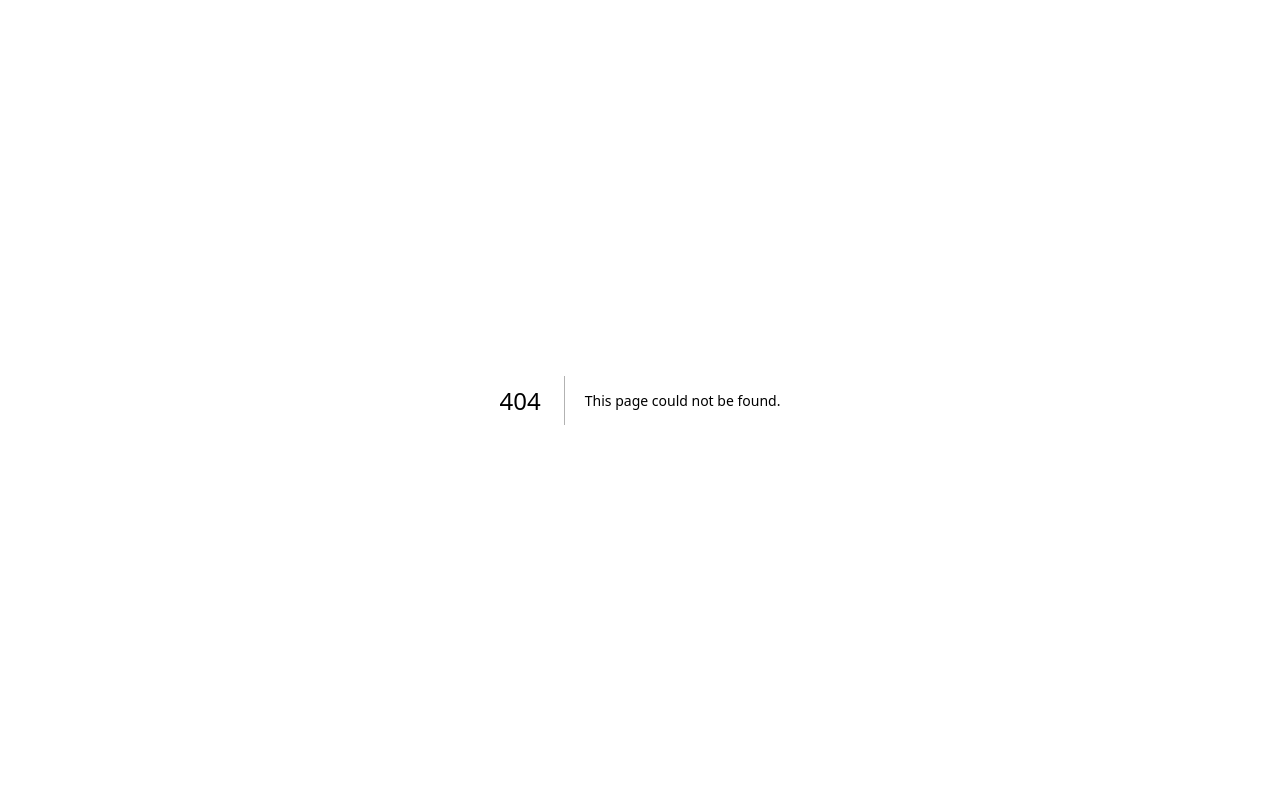
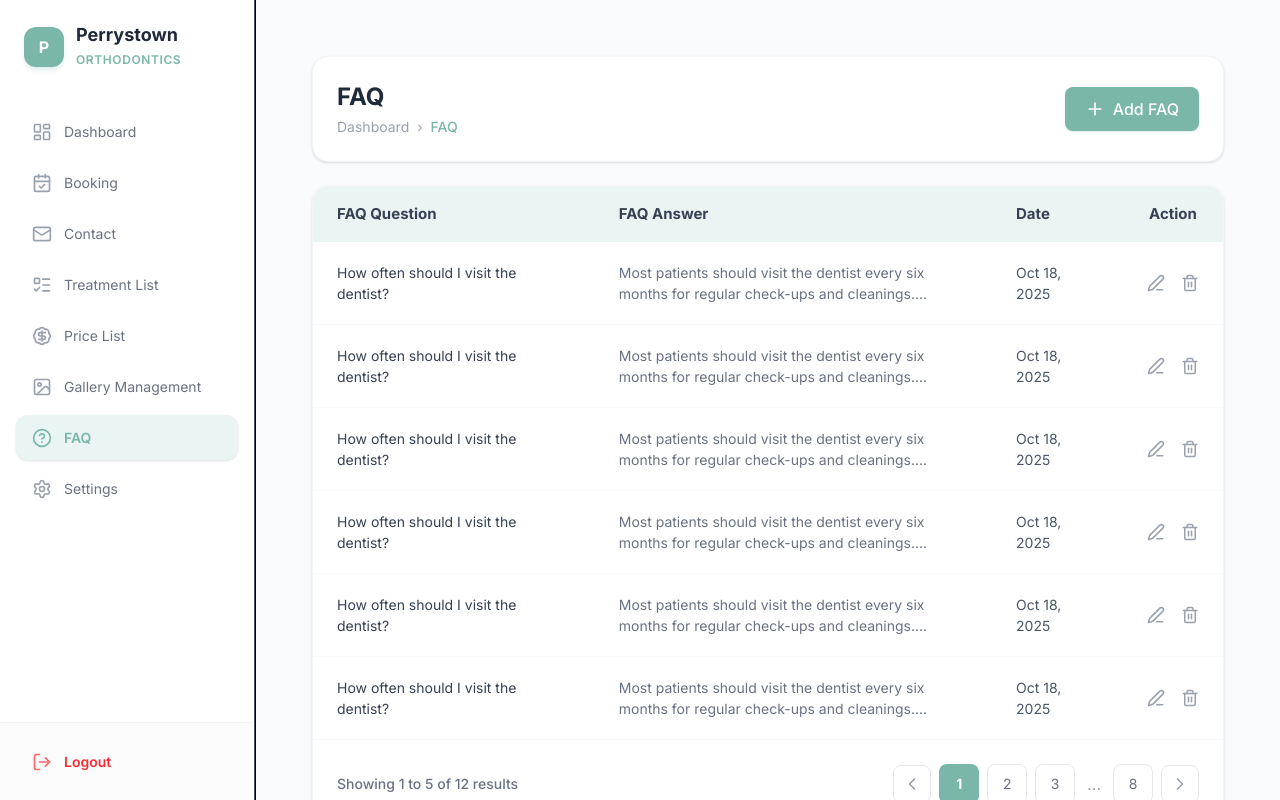
Before and after one commit to omar-faruk72/ivory-port, a Next.js app: page /dashboard/faq in a window 1280 px wide. Before the commit this address had no page. Built offline with nearby package versions, Linux system fonts and the light colour scheme.

Commit message:
faq page complite

```diff
--- /dev/null
+++ b/app/dashboard/faq/page.tsx
@@ -0,0 +1,113 @@
+"use client";
+
+import React from 'react';
+import Link from 'next/link'; // লিঙ্ক ইম্পোর্ট করা হয়েছে
+import { Plus, Edit3, Trash2, ChevronLeft, ChevronRight } from 'lucide-react';
+
+const FAQManagement = () => {
+  // ডামি ডাটা
+  const faqData = Array(6).fill({
+    _id: "1", // আইডির নমুনা
+    question: "How often should I visit the dentist?",
+    answer: "Most patients should visit the dentist every six months for regular check-ups and cleanings....",
+    date: "Oct 18, 2025"
+  });
+
+  return (
+    <div className="p-6 bg-gray-50 min-h-screen">
+      {/* Header Section */}
+      <div className="bg-white p-6 rounded-2xl shadow-sm border border-gray-100 flex justify-between items-center mb-6">
+        <div>
+          <h1 className="text-2xl font-bold text-gray-800">FAQ</h1>
+          <nav className="flex items-center gap-2 text-sm text-gray-400 mt-1">
+            {/* ড্যাশবোর্ড লিঙ্ক */}
+            <Link href="/dashboard" className="hover:text-[#7AB7A9] transition-colors">
+              Dashboard
+            </Link>
+            <span>›</span>
+            <span className="text-[#7AB7A9] font-medium">FAQ</span>
+          </nav>
+        </div>
+
+        {/* Add FAQ বাটনে লিঙ্ক যুক্ত করা হয়েছে */}
+        <Link
+          href="/dashboard/faq/add"
+          className="flex items-center gap-2 bg-[#7AB7A9] hover:bg-[#68a093] text-white px-5 py-2.5 rounded-lg transition-all font-medium shadow-sm shadow-[#7AB7A9]/20"
+        >
+          <Plus size={20} />
+          Add FAQ
+        </Link>
+      </div>
+
+      {/* Table Section */}
+      <div className="bg-white rounded-2xl shadow-sm border border-gray-100 overflow-hidden">
+        <div className="overflow-x-auto">
+          <table className="w-full text-left border-collapse">
+            <thead>
+              <tr className="bg-[#EAF4F2] text-gray-700 font-semibold text-[15px]">
+                <th className="px-6 py-4">FAQ Question</th>
+                <th className="px-6 py-4">FAQ Answer</th>
+                <th className="px-6 py-4">Date</th>
+                <th className="px-6 py-4 text-center">Action</th>
+              </tr>
+            </thead>
+            <tbody className="divide-y divide-gray-50">
+              {faqData.map((faq, index) => (
+                <tr key={index} className="hover:bg-gray-50/50 transition-colors">
+                  <td className="px-6 py-5 text-gray-700 text-[14px] max-w-[300px]">
+                    {faq.question}
+                  </td>
+                  <td className="px-6 py-5 text-gray-500 text-[14px] max-w-[400px]">
+                    {faq.answer}
+                  </td>
+                  <td className="px-6 py-5 text-gray-600 text-[14px]">
+                    {faq.date}
+                  </td>
+                  <td className="px-6 py-5">
+                    <div className="flex items-center justify-center gap-4">
+                      {/* এডিট বাটনে ডায়নামিক লিঙ্ক */}
+                      <Link
+                        href={`/dashboard/faq/edit/${faq._id}`}
+                        className="text-gray-400 hover:text-[#7AB7A9] transition-colors"
+                      >
+                        <Edit3 size={18} />
+                      </Link>
+                      <button className="text-gray-400 hover:text-red-500 transition-colors">
+                        <Trash2 size={18} />
+                      </button>
+                    </div>
+                  </td>
+                </tr>
+              ))}
+            </tbody>
+          </table>
+        </div>
+
+        {/* Pagination Section */}
+        <div className="p-6 border-t border-gray-50 flex flex-col sm:flex-row justify-between items-center gap-4">
+          <p className="text-gray-500 text-sm font-medium">
+            Showing 1 to 5 of 12 results
+          </p>
+
+          <div className="flex items-center gap-2">
+            <button className="p-2 border border-gray-200 rounded-lg text-gray-400 hover:bg-gray-50 disabled:opacity-50">
+              <ChevronLeft size={20} />
+            </button>
+
+            <button className="w-10 h-10 bg-[#7AB7A9] text-white rounded-lg font-bold text-sm">1</button>
+            <button className="w-10 h-10 border border-gray-200 text-gray-500 rounded-lg hover:bg-gray-50 text-sm">2</button>
+            <button className="w-10 h-10 border border-gray-200 text-gray-500 rounded-lg hover:bg-gray-50 text-sm">3</button>
+            <span className="px-1 text-gray-400">...</span>
+            <button className="w-10 h-10 border border-gray-200 text-gray-500 rounded-lg hover:bg-gray-50 text-sm">8</button>
+
+            <button className="p-2 border border-gray-200 rounded-lg text-gray-400 hover:bg-gray-50">
+              <ChevronRight size={20} />
+            </button>
+          </div>
+        </div>
+      </div>
+    </div>
+  );
+};
+
+export default FAQManagement;
```
